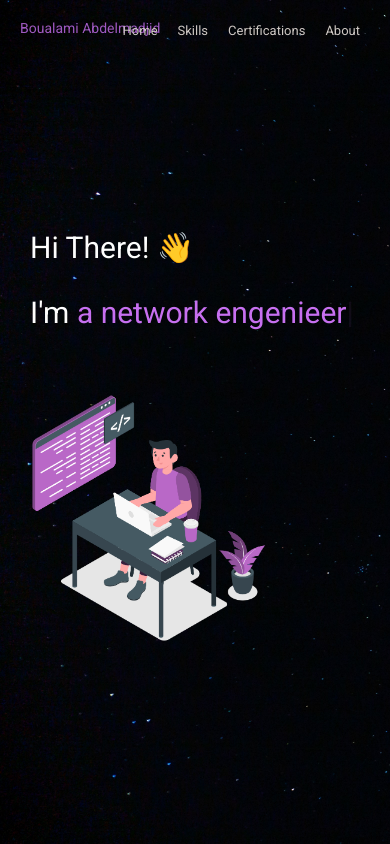
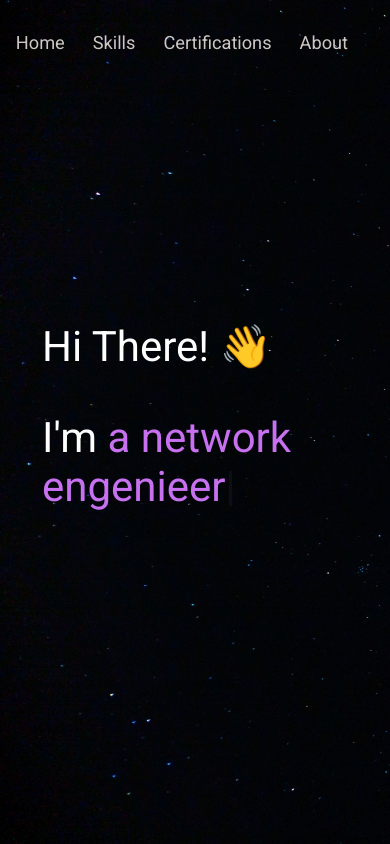
Before and after one commit to Boualami-Abdelmadjid/portfolio, a React (Create React App) app: page / in a window 390 px wide. Built offline with nearby package versions, Linux system fonts and the light colour scheme; a web font is replaced by a local one.

Commit message:
responsivness

```diff
--- a/src/App.css
+++ b/src/App.css
@@ -1,6 +1,6 @@
 @media only screen and (max-width: 1200px) {
   html {
-    font-size: 10px;
+    font-size: 14px;
   }
 }
 .App {
--- a/src/components/Header/Header.css
+++ b/src/components/Header/Header.css
@@ -20,3 +20,9 @@ header::after {
 header:hover::after {
   width: 100%;
 }
+
+@media screen and (max-width: 1200px) {
+  header {
+    display: none;
+  }
+}
--- a/src/components/Home/Home.module.css
+++ b/src/components/Home/Home.module.css
@@ -24,14 +24,7 @@
   width: 40rem;
 }
 @media screen and (max-width: 1200px) {
-  .main {
-    flex-direction: row;
-    flex-wrap: wrap;
-    justify-content: space-evenly;
-  }
   .imageContainer img {
-    padding-top: 4rem;
-    padding-right: 20rem;
-    width: 30rem;
+    display: none;
   }
 }
```
